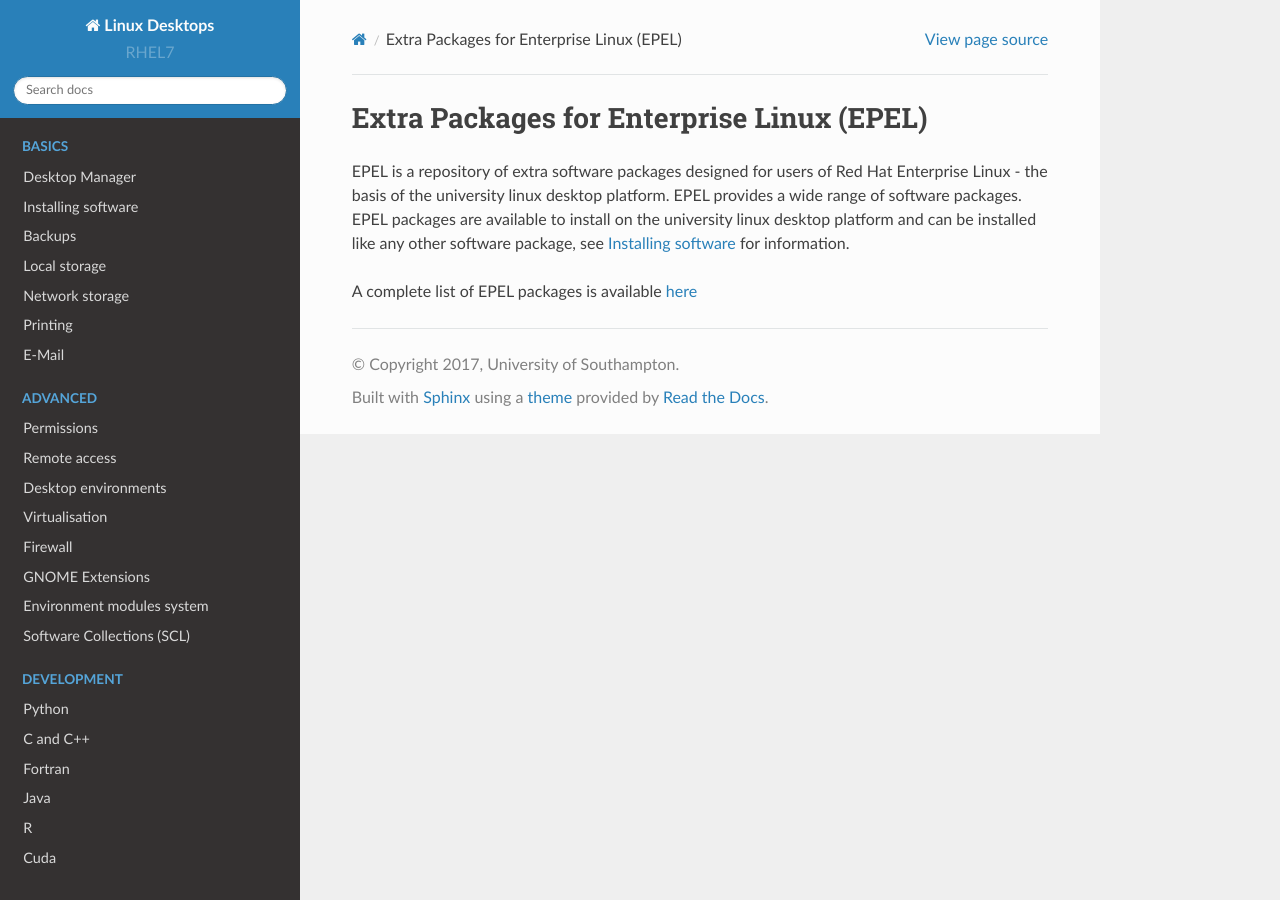
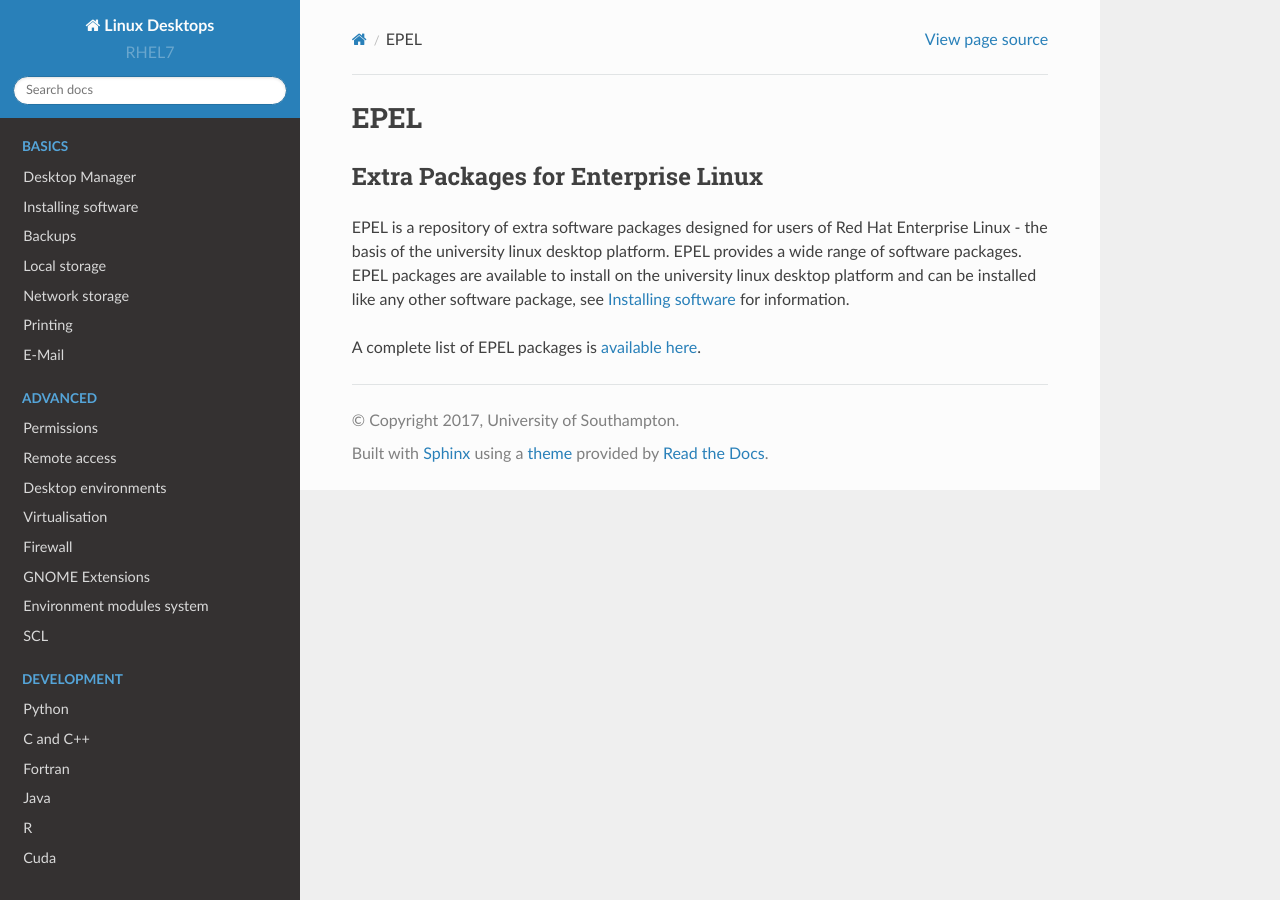
Before and after one commit to southampton/linuxdesktopdocs, a Sphinx documentation site: the page built from docs/epel.rst, in a window 1280 px wide. Built offline with Sphinx 7.4.7 and the Read the Docs theme 2.0.0, drawn with Linux system fonts in a browser that asks for light colours.

Commit message:
added ius, fixed references to epel/scl

```diff
--- a/docs/epel.rst
+++ b/docs/epel.rst
@@ -1,5 +1,8 @@
-Extra Packages for Enterprise Linux (EPEL)
-==========================================
+EPEL
+====
+
+Extra Packages for Enterprise Linux
+-----------------------------------
 
 EPEL is a repository of extra software packages designed for users of Red Hat
 Enterprise Linux - the basis of the university linux desktop platform. EPEL
@@ -7,4 +10,4 @@ provides a wide range of software packages. EPEL packages are available to
 install on the university linux desktop platform and can be installed like
 any other software package, see :doc:`software` for information.
 
-A complete list of EPEL packages is available `here <https://rhel7w.soton.ac.uk/epel/repoview/>`_
+A complete list of EPEL packages is `available here <https://rhel7w.soton.ac.uk/epel/repoview/>`_.
```
Also changed, not shown: docs/ius.rst (added, +13 -0 lines), docs/scl.rst (+5 -2 lines).
